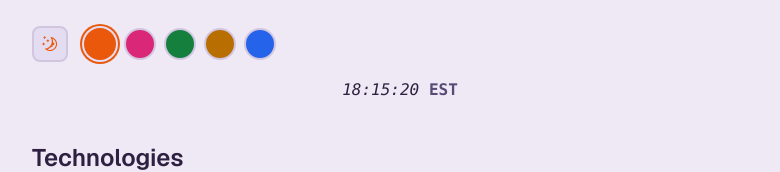
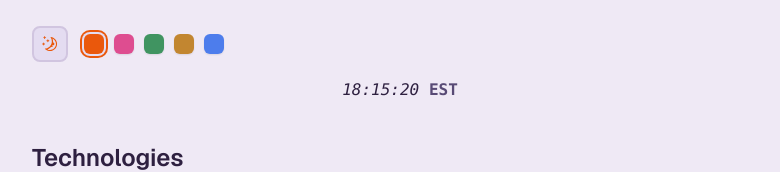
Before and after one commit to jmurrah/personal-portfolio-v2, a React (Vite) app: page /blog in a window 1280 px wide. Shown: the top 172 px of the page, without its empty margins (240-1020 px from the left). Built offline with nearby package versions, Linux system fonts and the light colour scheme; no server answers.

Commit message:
color selector

```diff
--- a/src/components/PrimaryColorSelector.css
+++ b/src/components/PrimaryColorSelector.css
@@ -1,29 +1,56 @@
-.primary-color-selector {
-  display: flex;
-  flex-wrap: wrap;
-  align-items: center;
-  gap: 0.5rem;
+.primary-color-grid {
+  position: relative;
+  display: grid;
+  grid-template-columns: repeat(5, minmax(0, 1fr));
+  gap: 0.625rem;
 }
 
-.primary-color-swatch {
-  width: 2rem;
-  height: 2rem;
-  padding: 0;
-  border-radius: 999px;
-  border: 2px solid var(--border);
+.primary-color-btn {
+  aspect-ratio: 1 / 1;
+  min-width: 20px;
+  min-height: 20px;
+  width: 100%;
+  border: 0;
+  border-radius: 6px;
+  box-shadow: 0 1px 2px rgba(0, 0, 0, 0.12);
+  transition:
+    transform 150ms ease,
+    opacity 150ms ease;
+  opacity: 0.8;
   background-color: var(--primary-light);
   cursor: pointer;
-  display: inline-flex;
-  align-items: center;
-  justify-content: center;
 }
 
-.primary-color-swatch.is-selected {
-  border-color: var(--primary);
-  box-shadow: 0 0 0 2px var(--surface), 0 0 0 4px var(--primary);
+.primary-color-btn:hover {
+  transform: scale(1.1);
+  opacity: 1;
 }
 
-.primary-color-label {
+.primary-color-btn.selected {
+  transform: scale(1.05);
+  opacity: 1;
+}
+
+.primary-color-ring {
+  position: absolute;
+  pointer-events: none;
+  top: 0;
+  left: 0;
+  aspect-ratio: 1 / 1;
+  min-width: 20px;
+  min-height: 20px;
+  border-radius: 6px;
+  border: 0;
+  box-shadow:
+    0 0 0 2px var(--surface, transparent),
+    0 0 0 4px currentColor;
+  transition:
+    transform 300ms ease-out,
+    width 300ms ease-out,
+    color 300ms ease-out;
+}
+
+.sr-only {
   position: absolute;
   width: 1px;
   height: 1px;
--- a/src/components/PrimaryColorSelector.tsx
+++ b/src/components/PrimaryColorSelector.tsx
@@ -1,11 +1,20 @@
 import { usePrimaryTheme } from '@/hooks/usePrimaryTheme';
 import './PrimaryColorSelector.css';
 
+const COLS = 5;
+const GAP_REM = 0.625;
+
 export default function PrimaryColorSelector() {
   const { theme, setTheme, primaryThemes } = usePrimaryTheme();
+  const selectedIndex = Math.max(
+    0,
+    primaryThemes.findIndex((primaryTheme) => primaryTheme === theme),
+  );
+  const row = Math.floor(selectedIndex / COLS);
+  const col = selectedIndex % COLS;
 
   return (
-    <div className="primary-color-selector" role="radiogroup" aria-label="Primary color">
+    <div className="primary-color-grid" role="radiogroup" aria-label="Primary color">
       {primaryThemes.map((primaryTheme) => {
         const isActive = primaryTheme === theme;
         return (
@@ -17,14 +26,21 @@ export default function PrimaryColorSelector() {
             data-theme={primaryTheme}
             aria-label={`Select ${primaryTheme} theme`}
             onClick={() => setTheme(primaryTheme)}
-            className={`primary-color-swatch${isActive ? ' is-selected' : ''}`}
+            className={`primary-color-btn${isActive ? ' selected' : ''}`}
           >
-            <span className="primary-color-label">
-              {primaryTheme}
-            </span>
+            <span className="sr-only">{primaryTheme}</span>
           </button>
         );
       })}
+      <div
+        className="primary-color-ring"
+        data-theme={theme}
+        style={{
+          transform: `translate(calc(${col} * (100% + ${GAP_REM}rem)), calc(${row} * (100% + ${GAP_REM}rem)))`,
+          width: `calc((100% - ${COLS - 1} * ${GAP_REM}rem) / ${COLS})`,
+          color: 'var(--primary-light)',
+        }}
+      />
     </div>
   );
 }
```
